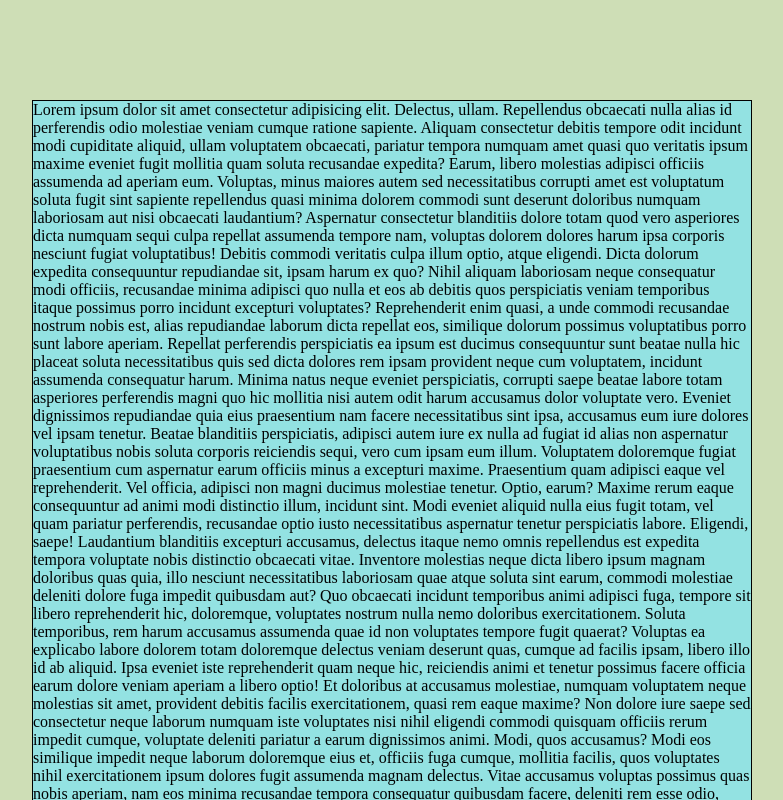
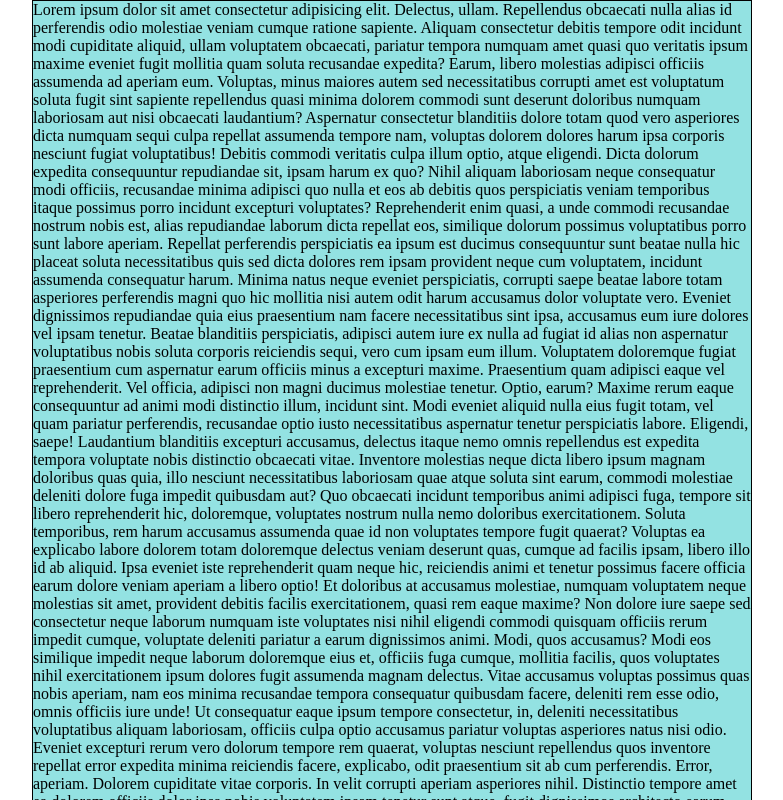
Before and after one commit to 77iu/cvP, a plain HTML site: page index.html in a window 1280 px wide. Shown: the top 800 px of the page, without its empty margins (248-1031 px from the left). Drawn offline with Linux system fonts and the light colour scheme.

Commit message:
Update styless.css

```diff
--- a/styless.css
+++ b/styless.css
@@ -6,8 +6,8 @@
 body{
     width: 720px;
     height: 1015px;
-    background-color: rgb(206, 222, 182);
-    margin: 100px auto;
+    background-color: transparent;
+    margin:  auto;
 }
 .cv{
     width: 100%;
```
